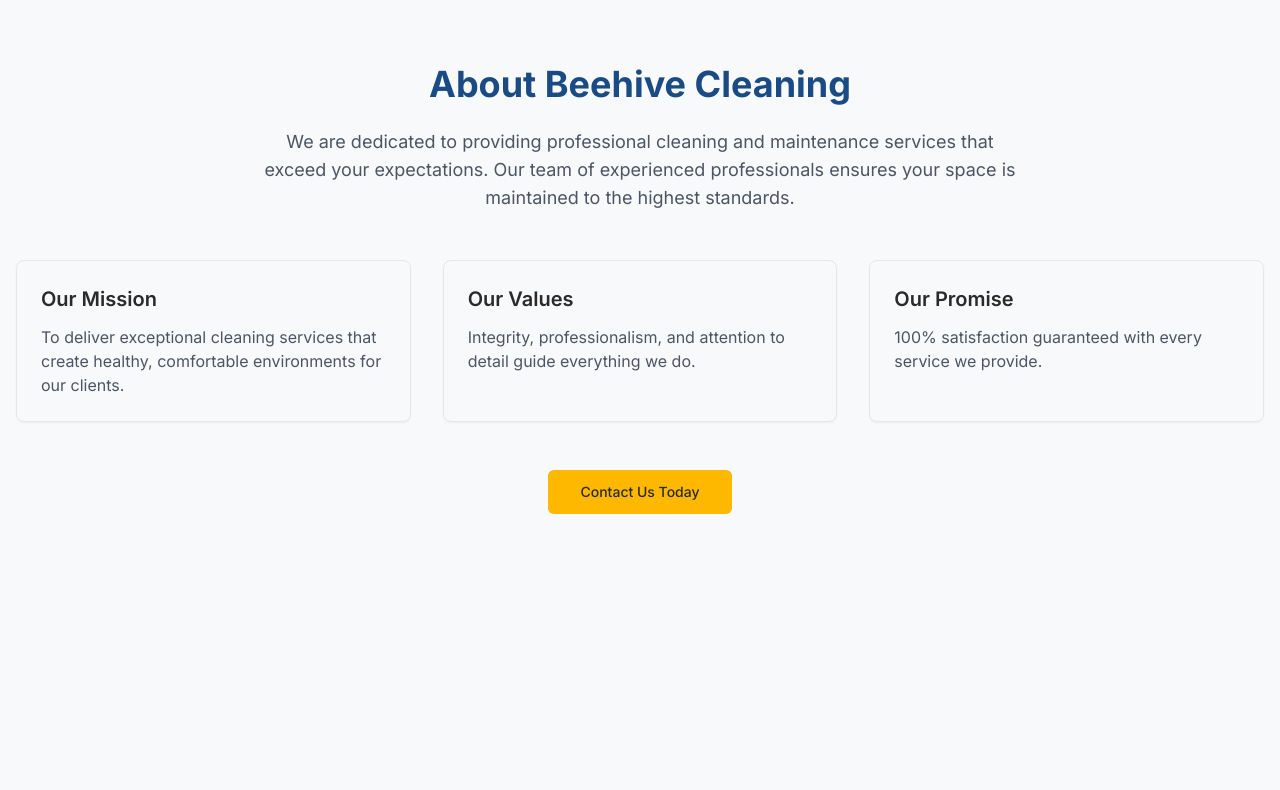
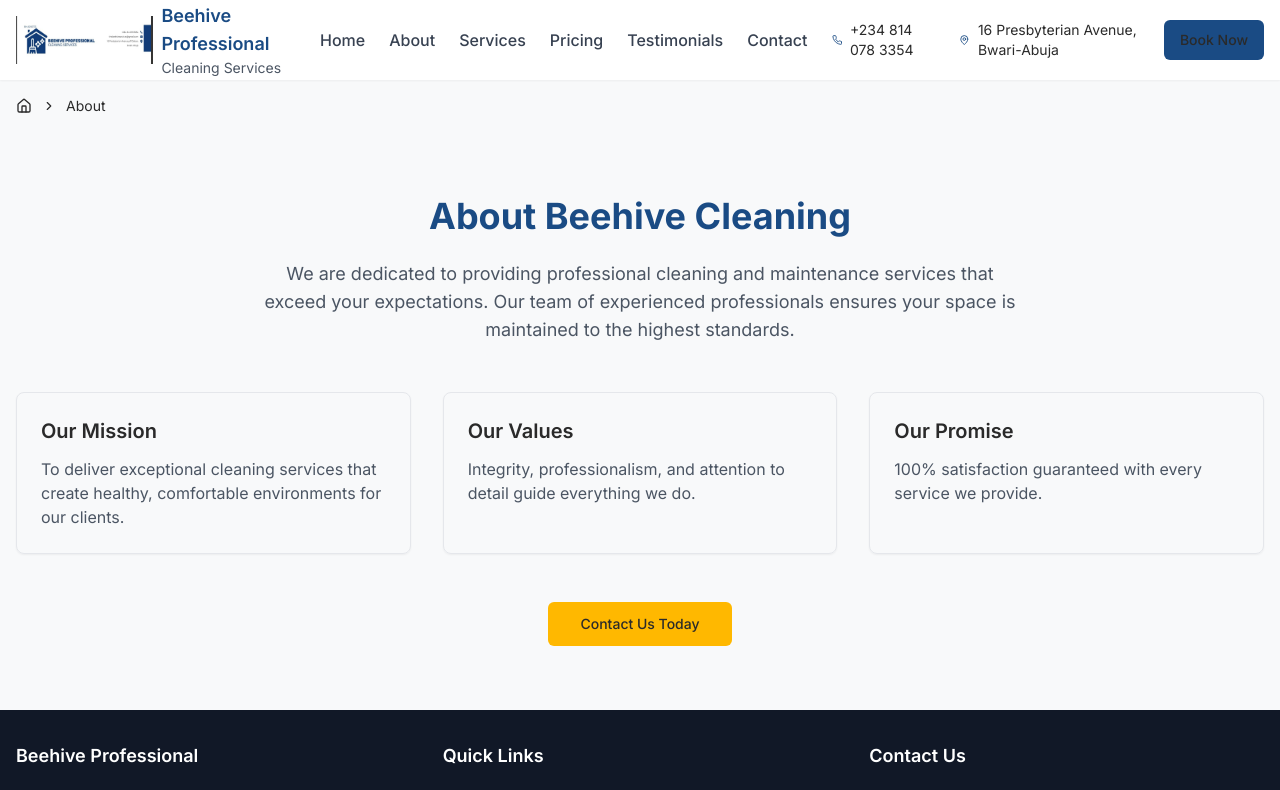
Before and after one commit to nyashaushe/beehive-cleaning-services, a React (Vite) app: page /about in a window 1280 px wide. Shown: the top 790 px of the page. Built offline with nearby package versions, Linux system fonts and the light colour scheme.

Commit message:
Ensure Layout on About Page
The About page was missing the header and footer. This commit ensures the Layout component is correctly applied to the About page, providing a consistent user experience.

```diff
--- a/src/pages/About.tsx
+++ b/src/pages/About.tsx
@@ -1,10 +1,11 @@
 
 import { Button } from "@/components/ui/button";
 import { Card } from "@/components/ui/card";
+import { Layout } from "@/components/Layout";
 
 const About = () => {
   return (
-    <div className="min-h-screen bg-bg-light">
+    <Layout>
       <div className="container px-4 py-16 mx-auto">
         <div className="max-w-3xl mx-auto text-center">
           <h1 className="mb-6 text-4xl font-bold text-primary">About Beehive Cleaning</h1>
@@ -45,7 +46,7 @@ const About = () => {
           </Button>
         </div>
       </div>
-    </div>
+    </Layout>
   );
 };
 
```
